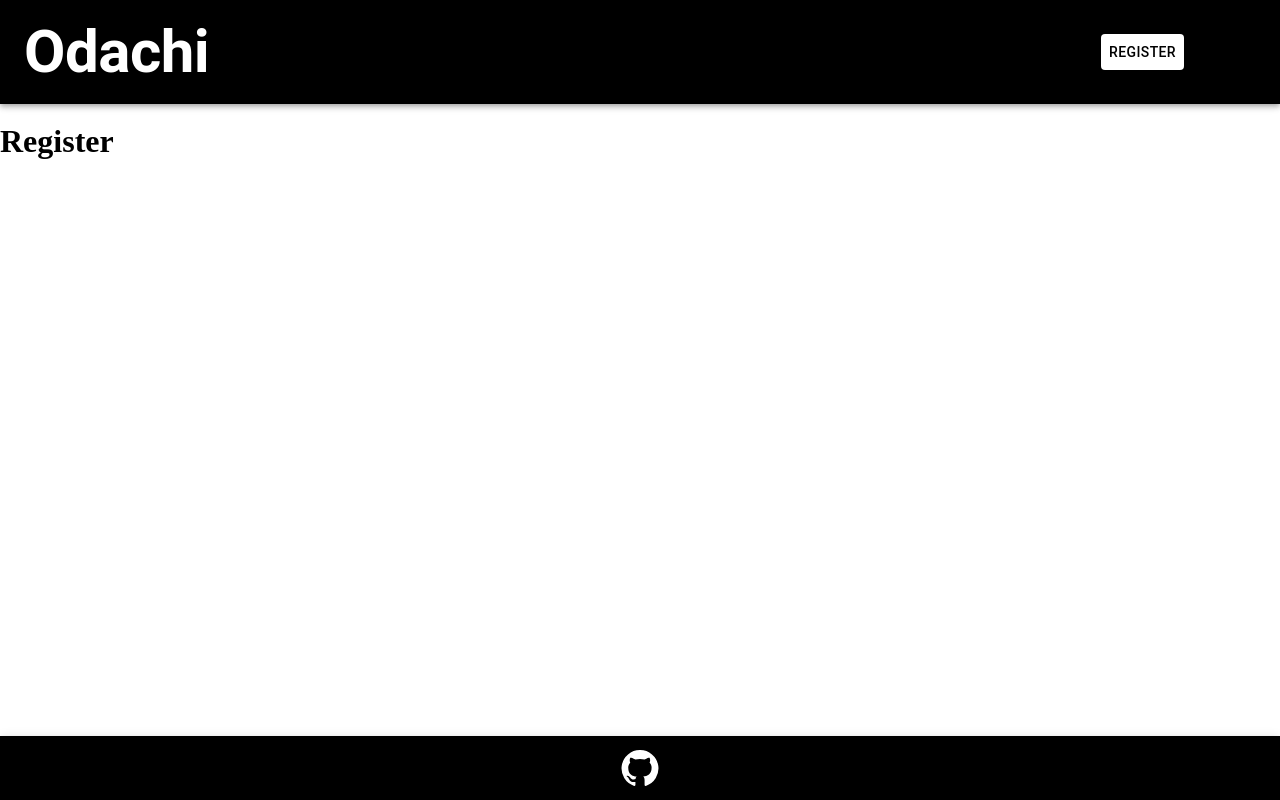
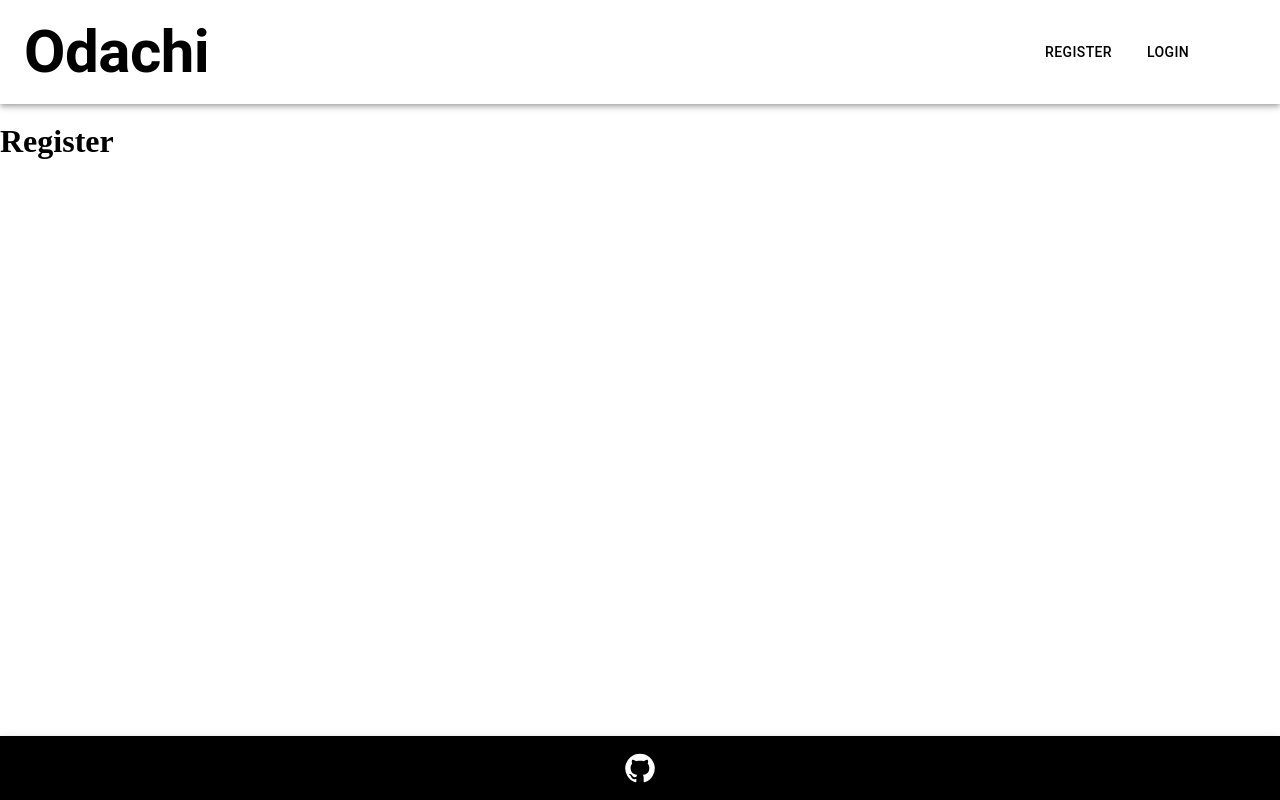
Before and after one commit to Frank-Colorado/buy-stuff, a React (Vite) app in the folder client/: page /register in a window 1280 px wide. Built offline with nearby package versions, Linux system fonts and the light colour scheme.

Commit message:
added login button to Header component

```diff
--- a/client/src/components/Footer.jsx
+++ b/client/src/components/Footer.jsx
@@ -21,10 +21,10 @@ const Footer = () => {
           >
             <IconButton
               aria-label="GitHub"
-              color="inherit"
               href="https://github.com/Frank-Colorado/friendly-octo-disco.git"
               target="_blank"
               sx={{
+                color: 'white',
                 '&:hover': {
                   transform: 'scale(1.2)',
                   transition: '0.5s ease-in',
@@ -34,7 +34,7 @@ const Footer = () => {
               <GitHubIcon
                 sx={{
                   width: '2.5rem',
-                  height: '3rem',
+                  height: '2rem',
                 }}
               />
             </IconButton>
--- a/client/src/components/Header.jsx
+++ b/client/src/components/Header.jsx
@@ -11,7 +11,7 @@ const Header = () => {
             to="/"
             align="center"
             variant="h2"
-            sx={{ fontWeight: 'bold', textDecoration: 'none', color: 'white' }}
+            sx={{ fontWeight: 'bold', textDecoration: 'none', color: 'Black' }}
           >
             Odachi
           </Typography>
@@ -33,6 +33,20 @@ const Header = () => {
             >
               Register
             </Button>
+            <Button
+              component={Link}
+              to="/login"
+              variant="text"
+              sx={{
+                color: '#000000',
+                backgroundColor: 'white',
+                '&:hover': {
+                  borderBottom: '2px solid #000000',
+                },
+              }}
+            >
+              Login
+            </Button>
           </Box>
         </Toolbar>
       </AppBar>
--- a/client/src/styles/index.js
+++ b/client/src/styles/index.js
@@ -4,7 +4,7 @@ export const theme = createTheme({
   palette: {
     type: 'light',
     primary: {
-      main: '#000000',
+      main: '#FFFFFF',
     },
     secondary: {
       main: '#f50057',
```
